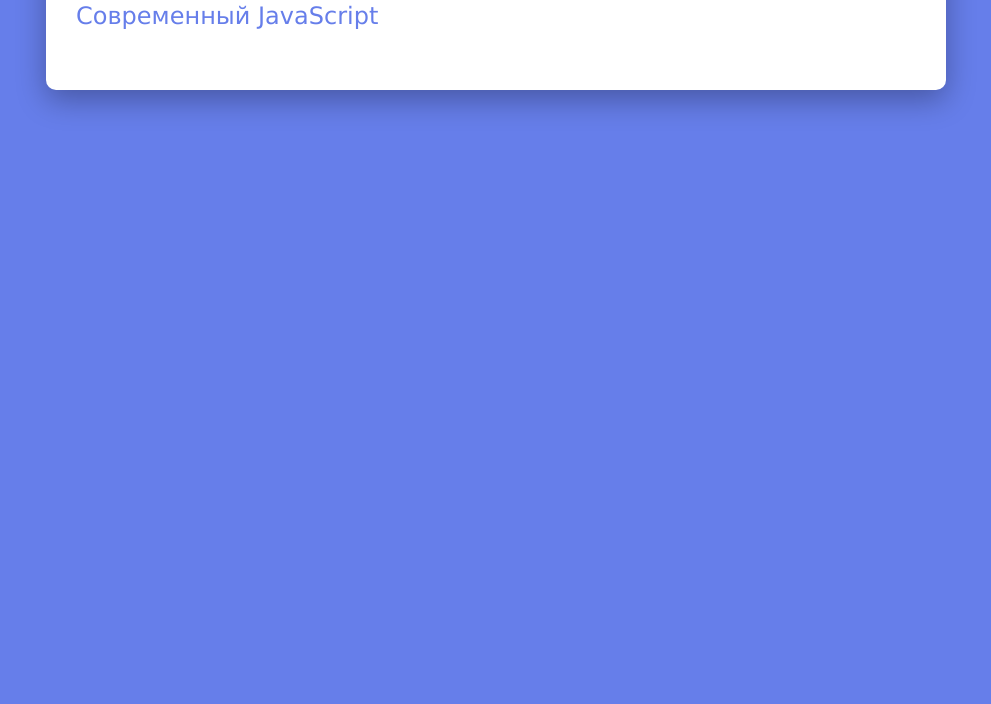
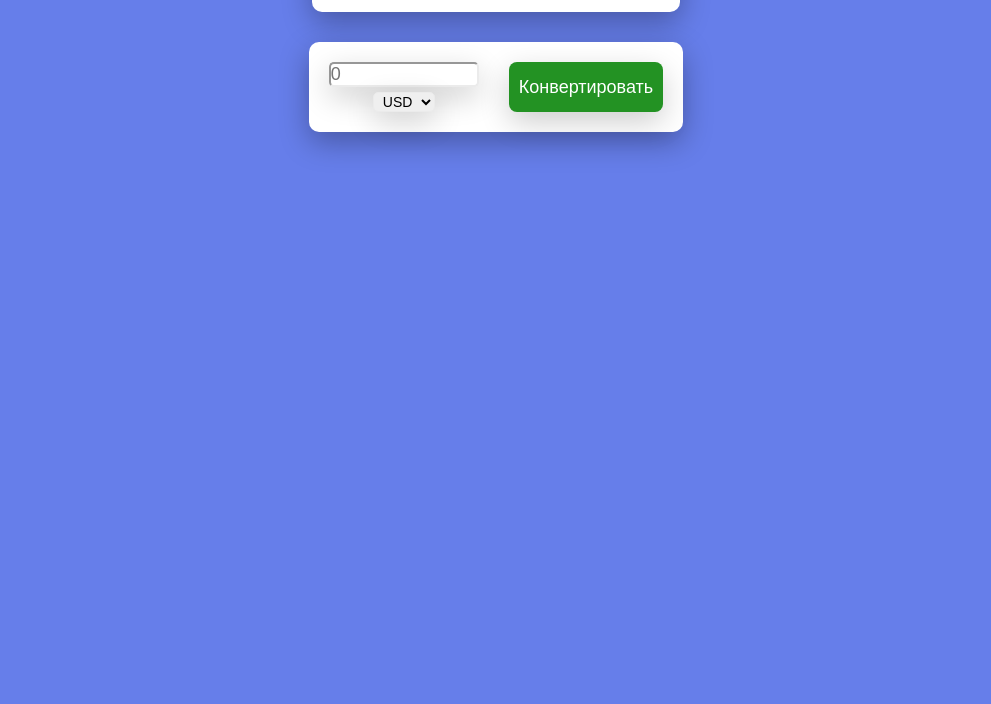
Before and after one commit to Hig-lime-simp/isrpo_lab25, a plain HTML site: page index.html in a window 1280 px wide. Shown: the part 96-800 px from the top of the page, without its empty margins (144-1135 px from the left). Drawn offline with Linux system fonts and the light colour scheme.

Commit message:
upd index, add new modele, upd css

```diff
--- a/index.html
+++ b/index.html
@@ -8,8 +8,18 @@
 </head>
 <body>
     <div class="container">
-        <h1>lab24-26 - Modern JavaScript</h1>
-        <h2>Современный JavaScript</h2>
+        <h1>Конвертер Валют</h1>
+    </div>
+    <div class="container">
+        <div class="MoneyPlace">
+            <input type="text" placeholder="0" id="MoneyInput" class="input">
+            <select id="Fiat" class="fiatList">
+                <option value="USD">USD</option>
+                <option value="EUR">EUR</option>
+                <option value="RUB">RUB</option>
+            </select>
+        </div>
+        <button id="Convert" class="ConvertBtn">Конвертировать</button>
     </div>
     <script type="module" src="js/api.js"></script>
 </body>
--- a/style.css
+++ b/style.css
@@ -8,15 +8,21 @@ body {
     background: #667eea;
     min-height: 100vh;
     padding: 20px;
+    display: flex;
+    flex-direction: column;
+    gap: 30px;
 }
 
 .container {
-    max-width: 900px;
+    max-width: 650px;
     margin: 0 auto;
     background: white;
-    padding: 30px;
+    padding: 20px;
     border-radius: 10px;
     box-shadow: 0 10px 30px rgba(0, 0, 0, 0.3);
+    display: flex;
+    justify-content: center;
+    gap: 30px;
 }
 
 h1 {
@@ -29,3 +35,35 @@ h2 {
     margin-bottom: 30px;
     font-weight: 400;
 }
+
+.ConvertBtn{
+    border: 0;
+    background: rgb(35, 146, 35);
+    color: white;
+    border-radius: 8px;
+    font-size: 18px;
+    padding: 10px;
+    box-shadow: 0 10px 30px rgba(0, 0, 0, 0.195);
+}
+.MoneyPlace{
+    display: flex;
+    flex-direction: column;
+    gap: 5px;
+    align-items: center;
+
+}
+.input{
+    border-radius: 5px;
+    font-size: 18px;
+    border-color: rgb(235, 235, 235);
+    max-width: 150px;
+    box-shadow: 0 10px 30px rgba(0, 0, 0, 0.195);
+}
+.fiatList{
+    border-radius: 5px;
+    font-size: 14px;
+    border-color: rgb(235, 235, 235);
+    padding-left: 5px;
+    padding-right: 5px;
+    box-shadow: 0 10px 30px rgba(0, 0, 0, 0.195);
+}
```
Also changed, not shown: js/homework.js (added).
